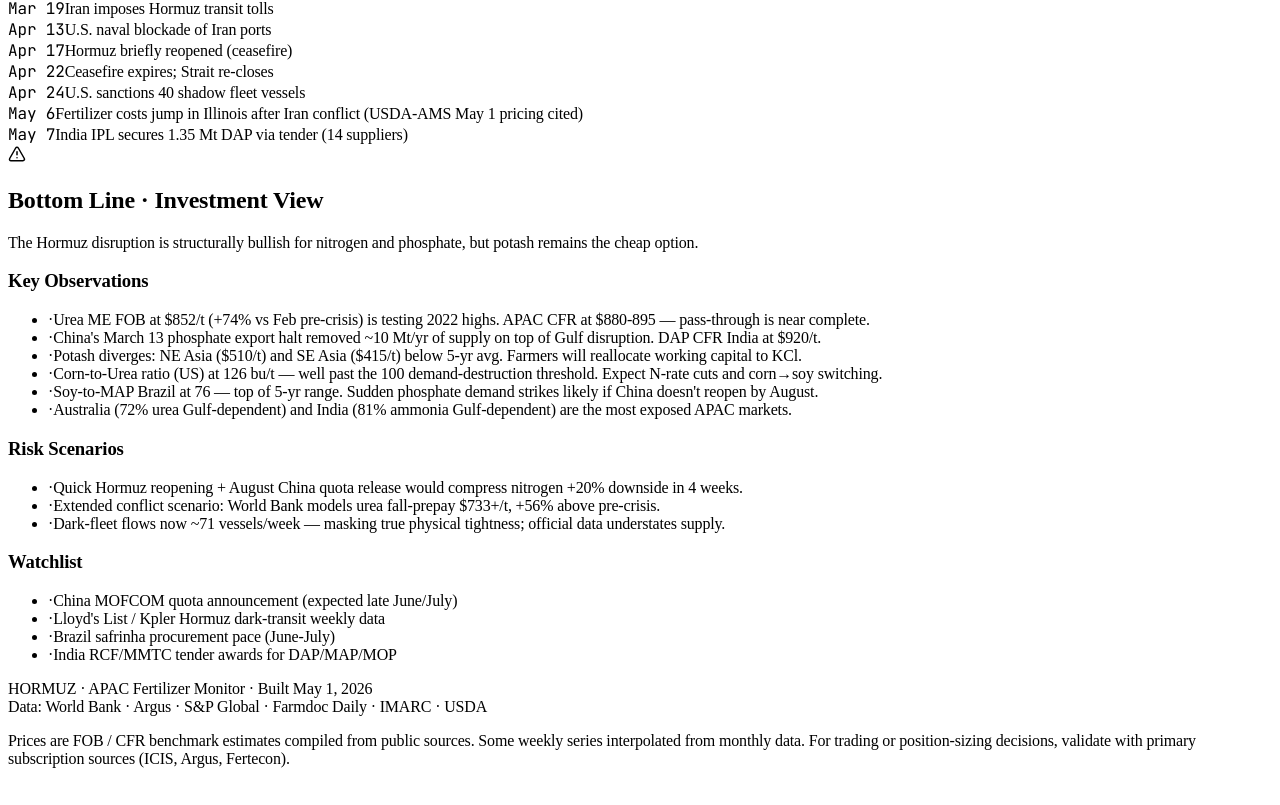
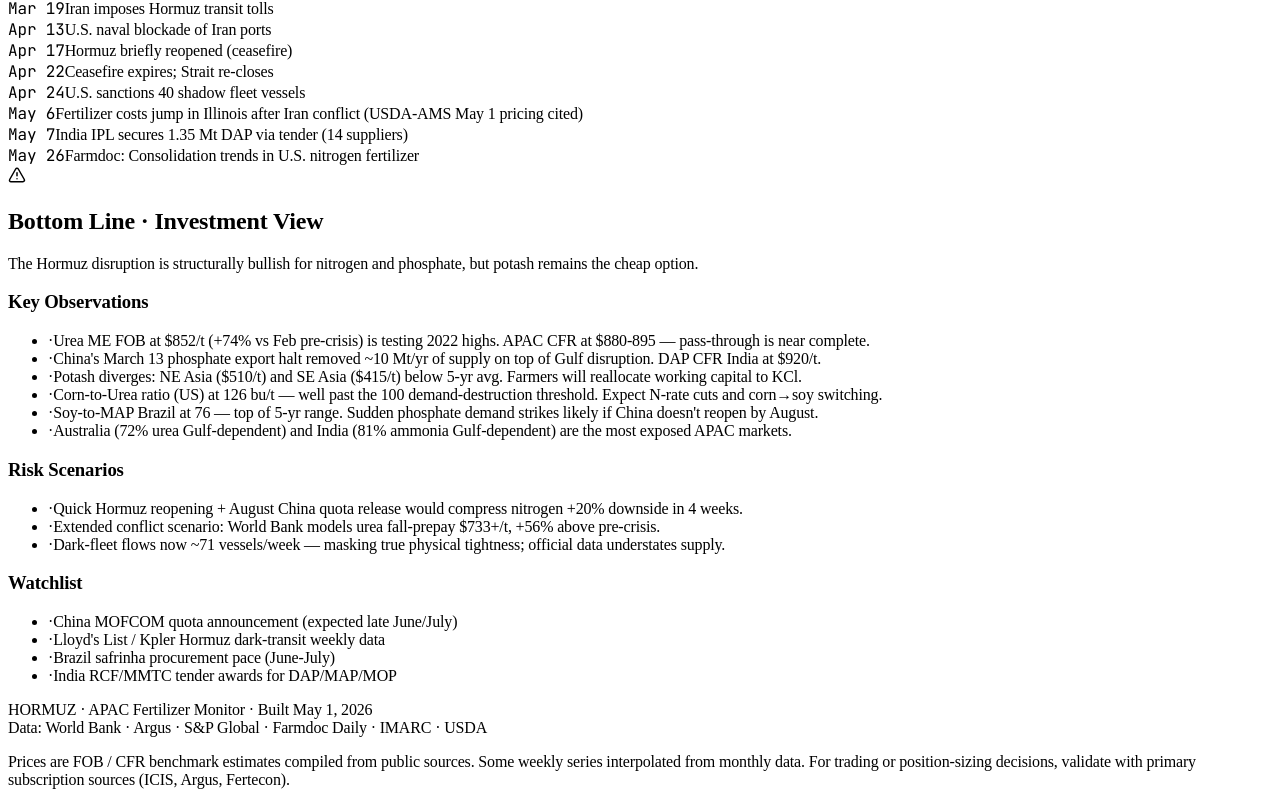
Before and after one commit to rakestrn/apac-fert-monitor, a React (Vite) app in the folder client/: page / in a window 1280 px wide. Shown: the part 2421-3226 px from the top of the page. Before the commit the page ends 3205 px from the top, so only its background shows below. Built offline with nearby package versions, Linux system fonts and the light colour scheme; a web font is replaced by a local one.

Commit message:
Weekly auto-update — week of 2026-06-01

```diff
--- a/client/src/data/fertilizer-data.ts
+++ b/client/src/data/fertilizer-data.ts
@@ -17,6 +17,7 @@ export const crisisEvents = [
   { date: "2026-04-24", label: "U.S. sanctions 40 shadow fleet vessels", short: "Shadow fleet hit", severity: "medium" as const },
   { date: "2026-05-06", label: "Fertilizer costs jump in Illinois after Iran conflict (USDA-AMS May 1 pricing cited)", short: "US fert spike", severity: "medium" as const },
   { date: "2026-05-07", label: "India IPL secures 1.35 Mt DAP via tender (14 suppliers)", short: "India DAP tender", severity: "medium" as const },
+  { date: "2026-05-26", label: "Farmdoc: Consolidation trends in U.S. nitrogen fertilizer", short: "Farmdoc nitrogen", severity: "low" as const },
 ];
 
 // === MONTHLY UREA PRICES ($/MT, FOB benchmarks) ===
@@ -132,6 +133,7 @@ export const exchangeRatios: {
   { date: "2026-05-11", cornUreaUS: 111, cornUreaAPAC: 116, soyMapBrazil: 68, cornPotashUS: 55 },
   // 2026-05-18: CME corn JUL26 settle $4.5563/bu, soy JUL26 $11.77/bu. Fertilizer denominators held at Apr levels (paid-source input pending).
   { date: "2026-05-18", cornUreaUS: 187, cornUreaAPAC: 193, soyMapBrazil: 74, cornPotashUS: 112 },
+  { date: "2026-06-01", cornUreaUS: 191, cornUreaAPAC: 196, soyMapBrazil: 74, cornPotashUS: 114 },
 ];
 
 // 5-year statistical bands for ratios (used to show "where we are vs history")
```
